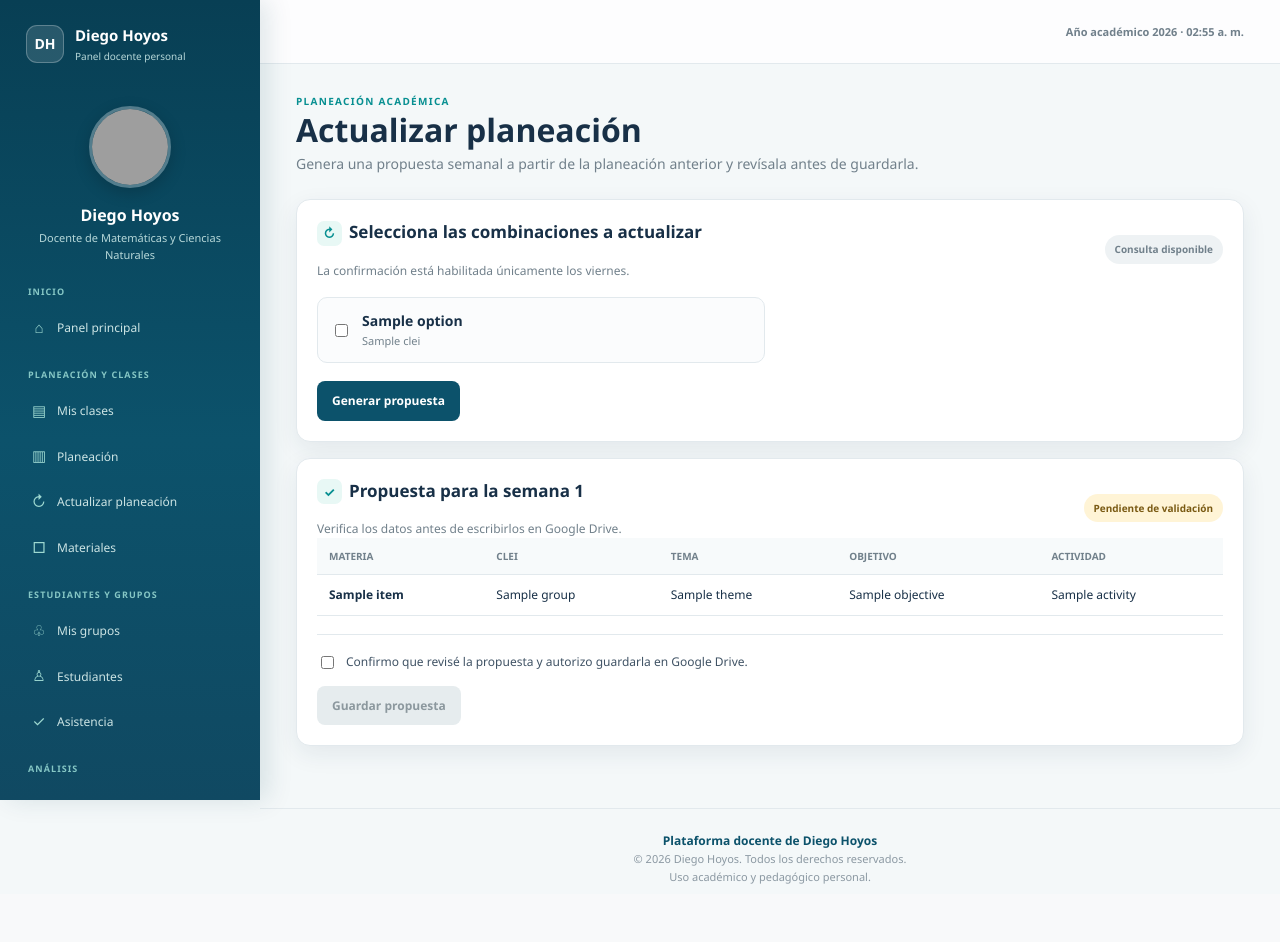
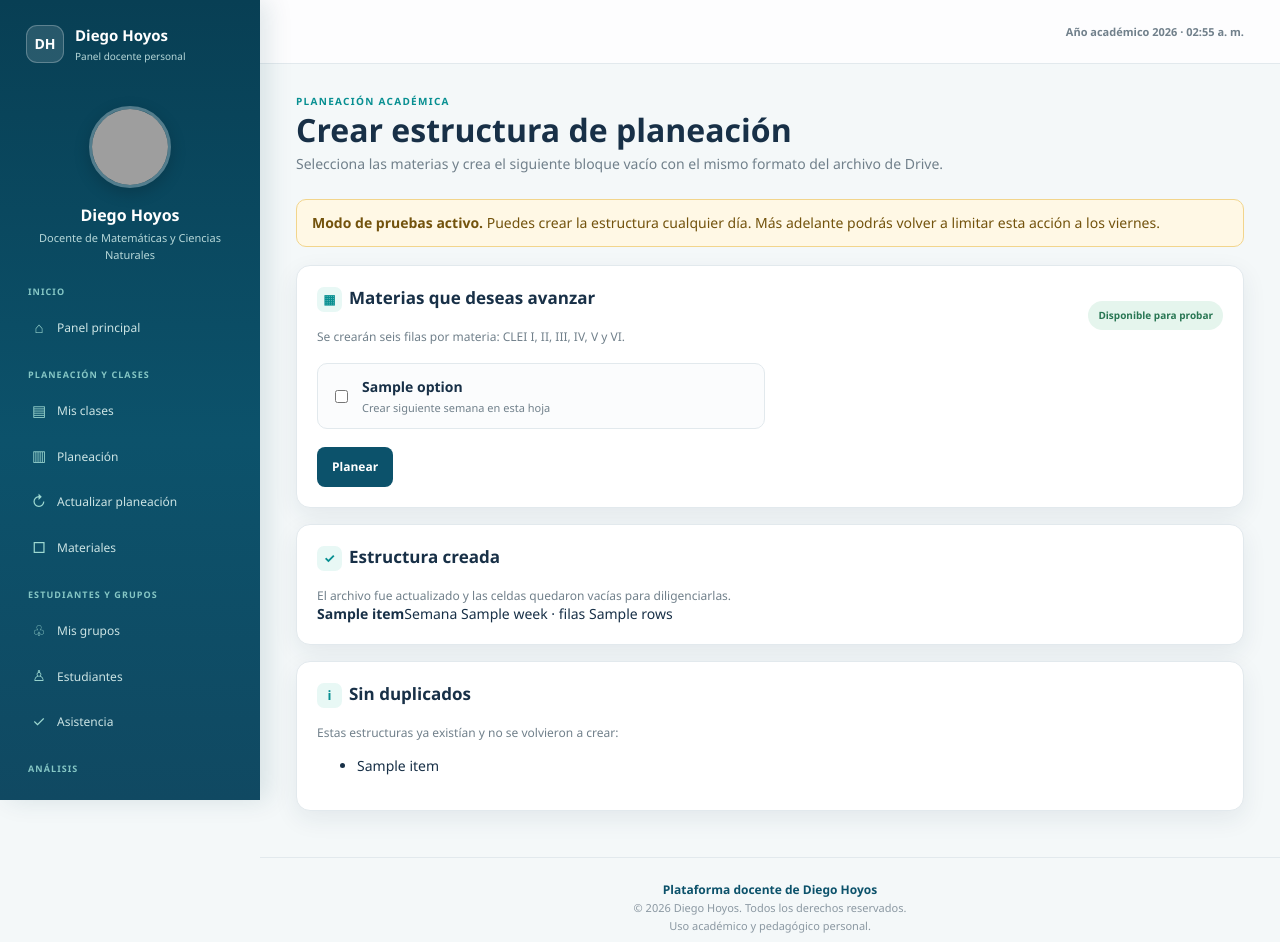
Before and after one commit to Diegoho58-dev/mi_plataforma_docente, a Flask app: template templates/actualizar_planeacion.html in a window 1280 px wide. Before the commit the page ends 884 px from the top, so only its background shows below. Run offline with Flask 3, Linux system fonts and the light colour scheme; the template is opened without the code that fills it: most values are stand-ins (such as "Sample title", 1, 10 or a date in 2020); parts of the project's set-up code (start-up, migrations or seed data) failed here and were passed over; grey boxes are pictures that could not be loaded.

Commit message:
Update planning structure and user instructions

```diff
--- a/templates/actualizar_planeacion.html
+++ b/templates/actualizar_planeacion.html
@@ -1,11 +1,20 @@
 {% extends "base.html" %}
+
 {% block title %}Actualizar planeación | Panel Docente{% endblock %}
+
 {% block content %}
 <section class="welcome-section">
   <p class="eyebrow">PLANEACIÓN ACADÉMICA</p>
-  <h1>Actualizar planeación</h1>
-  <p class="subtitle">Genera una propuesta semanal a partir de la planeación anterior y revísala antes de guardarla.</p>
+  <h1>Crear estructura de planeación</h1>
+  <p class="subtitle">Selecciona las materias y crea el siguiente bloque vacío con el mismo formato del archivo de Drive.</p>
 </section>
+
+{% if not only_friday %}
+<div class="data-alert alert-info" role="status">
+  <strong>Modo de pruebas activo.</strong>
+  Puedes crear la estructura cualquier día. Más adelante podrás volver a limitar esta acción a los viernes.
+</div>
+{% endif %}
 
 {% if error %}<div class="data-alert alert-error" role="alert">{{ error }}</div>{% endif %}
 {% if message %}<div class="data-alert alert-success" role="status">{{ message }}</div>{% endif %}
@@ -13,51 +22,48 @@
 <section class="panel planning-update-panel">
   <div class="panel-heading">
     <div>
-      <h2><span class="heading-icon">↻</span>Selecciona las combinaciones a actualizar</h2>
-      <p class="panel-help">La confirmación está habilitada únicamente los viernes.</p>
+      <h2><span class="heading-icon">▦</span>Materias que deseas avanzar</h2>
+      <p class="panel-help">Se crearán seis filas por materia: CLEI I, II, III, IV, V y VI.</p>
     </div>
-    <span class="status-pill {{ 'status-ready' if is_friday else 'status-muted' }}">{{ 'Disponible hoy' if is_friday else 'Consulta disponible' }}</span>
+    <span class="status-pill {{ 'status-ready' if (is_friday or not only_friday) else 'status-muted' }}">
+      {{ 'Disponible para probar' if not only_friday else ('Disponible hoy' if is_friday else 'Solo viernes') }}
+    </span>
   </div>
+
   <form method="post" class="planning-selection-form" data-selection-form>
-    <input type="hidden" name="action" value="preview">
     <div class="planning-options">
-      {% for subject, clei in options %}
+      {% for subject in options %}
       <label class="planning-option">
-        <input type="checkbox" name="clase" value="{{ subject }}|{{ clei }}" {% if (subject, clei) in selected %}checked{% endif %}>
-        <span><strong>{{ subject }}</strong><small>{{ clei }}</small></span>
+        <input type="checkbox" name="materia" value="{{ subject }}" {% if subject in selected %}checked{% endif %}>
+        <span><strong>{{ subject }}</strong><small>Crear siguiente semana en esta hoja</small></span>
       </label>
-      {% else %}
-      <p class="empty-state">No hay combinaciones disponibles.</p>
       {% endfor %}
     </div>
-    <button class="primary-button action-button" type="submit">Generar propuesta</button>
+    <button class="primary-button action-button" type="submit">Planear</button>
   </form>
 </section>
 
-{% if proposal %}
+{% if created %}
 <section class="panel proposal-panel">
-  <div class="panel-heading">
-    <div>
-      <h2><span class="heading-icon">✓</span>Propuesta para la semana {{ week_number }}</h2>
-      <p class="panel-help">Verifica los datos antes de escribirlos en Google Drive.</p>
-    </div>
-    <span class="status-pill status-warning">Pendiente de validación</span>
+  <h2><span class="heading-icon">✓</span>Estructura creada</h2>
+  <p class="panel-help">El archivo fue actualizado y las celdas quedaron vacías para diligenciarlas.</p>
+  <div class="creation-results">
+    {% for item in created %}
+    <div class="creation-result"><strong>{{ item.subject }}</strong><span>Semana {{ item.week }} · filas {{ item.rows }}</span></div>
+    {% endfor %}
   </div>
-  <div class="proposal-table">
-    <table>
-      <thead><tr><th>Materia</th><th>CLEI</th><th>Tema</th><th>Objetivo</th><th>Actividad</th></tr></thead>
-      <tbody>{% for item in proposal %}<tr><td><strong>{{ item.subject }}</strong></td><td>{{ item.group }}</td><td>{{ item.theme }}</td><td>{{ item.objective }}</td><td>{{ item.activity }}</td></tr>{% endfor %}</tbody>
-    </table>
-  </div>
-  <form method="post" class="confirmation-form" data-confirmation-form>
-    <input type="hidden" name="action" value="confirm">
-    <input type="hidden" name="proposal_json" value='{{ proposal|tojson|forceescape }}'>
-    <label class="confirmation-check"><input type="checkbox" name="confirmar" value="1" required><span>Confirmo que revisé la propuesta y autorizo guardarla en Google Drive.</span></label>
-    <button class="primary-button action-button" type="submit" {% if not is_friday %}disabled{% endif %}>Guardar propuesta</button>
-  </form>
 </section>
-{% else %}
-<section class="panel empty-state planning-empty"><p>Selecciona al menos una materia y un CLEI para generar la propuesta.</p></section>
+{% endif %}
+
+{% if already_exists %}
+<section class="panel duplicate-panel">
+  <h2><span class="heading-icon">i</span>Sin duplicados</h2>
+  <p class="panel-help">Estas estructuras ya existían y no se volvieron a crear:</p>
+  <ul class="duplicate-list">{% for item in already_exists %}<li>{{ item }}</li>{% endfor %}</ul>
+</section>
 {% endif %}
 {% endblock %}
-{% block scripts %}<script src="{{ url_for('static', filename='js/planning-update.js') }}" defer></script>{% endblock %}
+
+{% block scripts %}
+<script src="{{ url_for('static', filename='js/planning-update.js') }}" defer></script>
+{% endblock %}
```
